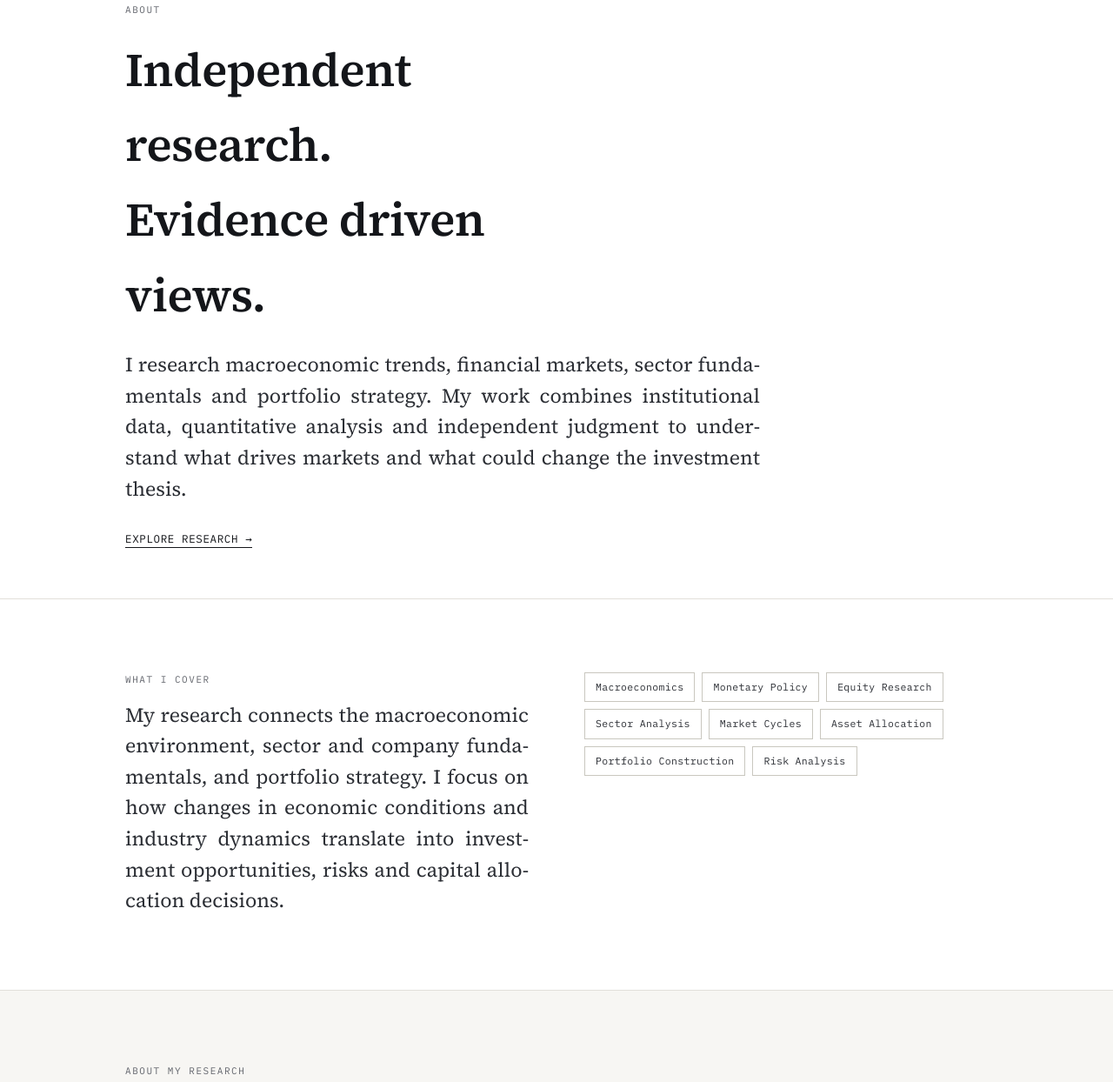
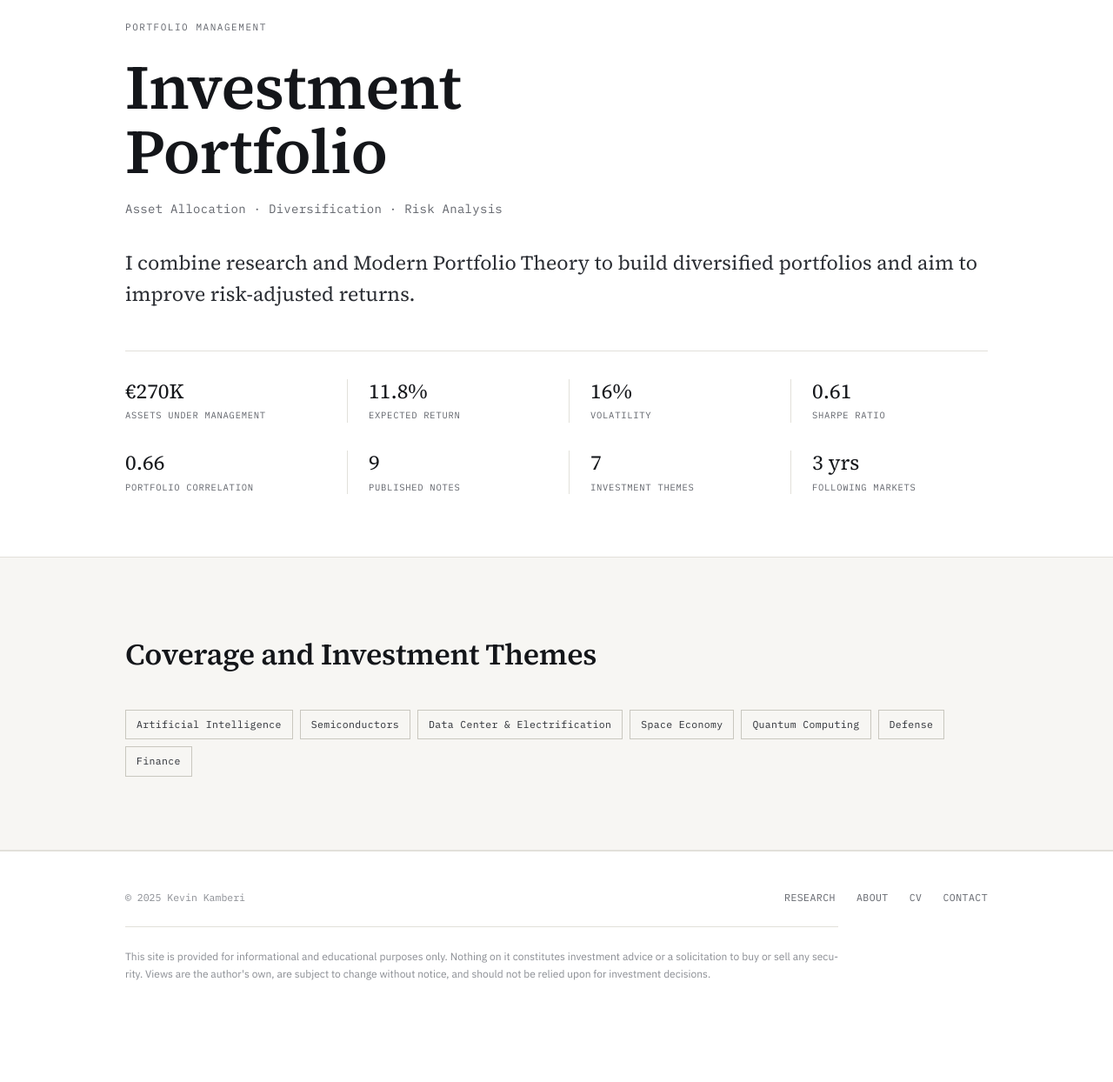
Before and after one commit to kevinkamberi99-coder/Personal-Website, a plain HTML site: page portfolio.html in a window 1280 px wide. Shown: the part 162-1406 px from the top of the page at 87% size. After the commit the page ends 1337 px from the top, so only its background shows below. Drawn offline with Linux system fonts and the light colour scheme.

Commit message:
Update portfolio.html
Portfolio Tab

```diff
--- a/portfolio.html
+++ b/portfolio.html
@@ -29,79 +29,47 @@
 
 <main id="main">
 
-  <!-- 1. Hero -->
-  <section class="page-head">
+  <section class="hero">
     <div class="wrap">
-      <p class="eyebrow">About</p>
-      <h1>Independent research. Evidence driven views.</h1>
-      <p class="lede">I research macroeconomic trends, financial markets, sector fundamentals and portfolio strategy. My work combines institutional data, quantitative analysis and independent judgment to understand what drives markets and what could change the investment thesis.</p>
-      <p style="margin-top:26px;"><a class="text-link" href="research.html">Explore research →</a></p>
-    </div>
-  </section>
+     <p class="eyebrow hero-eyebrow">Portfolio Management</p>
 
-  <!-- 2. What I Cover -->
-  <section class="bordered">
-    <div class="wrap two-col">
-      <div>
-        <p class="eyebrow" style="margin-bottom:14px;">What I cover</p>
-        <p class="lede">My research connects the macroeconomic environment, sector and company fundamentals, and portfolio strategy. I focus on how changes in economic conditions and industry dynamics translate into investment opportunities, risks and capital allocation decisions.</p>
-      </div>
-      <div>
-        <div class="taglist">
-          <span>Macroeconomics</span>
-          <span>Monetary Policy</span>
-          <span>Equity Research</span>
-          <span>Sector Analysis</span>
-          <span>Market Cycles</span>
-          <span>Asset Allocation</span>
-          <span>Portfolio Construction</span>
-          <span>Risk Analysis</span>
-        </div>
+<h1>Investment Portfolio</h1>
+
+<p class="role">
+  Asset Allocation · Diversification · Risk Analysis
+</p>
+
+<p class="lede hero-lede">
+  I combine research and Modern Portfolio Theory to build diversified portfolios and aim to improve risk-adjusted returns.
+</p>
+
+      <div class="metric-strip">
+        <div class="metric-item"><div class="n">€270K</div><div class="l">Assets Under Management</div></div>
+        <div class="metric-item"><div class="n">11.8%</div><div class="l">Expected Return</div></div>
+        <div class="metric-item"><div class="n">16%</div><div class="l">Volatility</div></div>
+        <div class="metric-item"><div class="n">0.61</div><div class="l">Sharpe Ratio</div></div>
+        <div class="metric-item"><div class="n">0.66</div><div class="l">Portfolio Correlation</div></div>
+        <div class="metric-item"><div class="n">9</div><div class="l">Published Notes</div></div>
+        <div class="metric-item"><div class="n">7</div><div class="l">Investment Themes</div></div>
+        <div class="metric-item"><div class="n">3 yrs</div><div class="l">Following Markets</div></div>
       </div>
     </div>
   </section>
 
-  <!-- 3. About My Research -->
   <section class="alt bordered">
     <div class="wrap">
-      <p class="eyebrow" style="margin-bottom:20px;">About my research</p>
-      <div class="two-col">
-        <div>
-          <p class="lede">My interest in investment research grew from a broader curiosity about how economies, industries and financial markets interact. I develop independent research to test investment ideas, challenge assumptions and form evidence-based views.</p>
-        </div>
-        <div>
-          <p>My work draws primarily on institutional and public data, combining quantitative analysis with economic and fundamental reasoning. The objective is not simply to reach a conclusion, but to understand what drives it, what could invalidate it and how the evidence evolves over time.</p>
-        </div>
+      <div class="section-head reveal">
+        <h2>Coverage and Investment Themes</h2>
       </div>
-    </div>
-  </section>
-
-  <!-- 4. Background -->
-  <section class="bordered">
-    <div class="wrap">
-      <div class="monogram">KK</div>
-      <p class="eyebrow" style="margin:22px 0 14px;">Background</p>
-      <p class="lede" style="max-width:68ch;">I hold a Bachelor's degree in Industrial Engineering &amp; Management and have built my career in the technology and semiconductor industries, with experience spanning forecasting, strategic analysis and complex cross-functional decision-making. Alongside my professional career, I have developed a strong focus on financial markets, completed CFA Level I and independently manage investment portfolios across multiple asset classes.</p>
-      <p style="font-family:var(--mono); font-size:12px; letter-spacing:0.03em; color:var(--muted); margin-top:20px;">BSc Industrial Engineering &amp; Management &nbsp;·&nbsp; CFA Level I &nbsp;·&nbsp; Semiconductor Industry Experience &nbsp;·&nbsp; Independent Investment Research</p>
-      <p style="margin-top:24px;"><a class="text-link" href="cv.html">Full CV →</a></p>
-    </div>
-  </section>
-
-  <!-- 5. Published Research -->
-  <section class="alt bordered">
-    <div class="wrap">
-      <p class="eyebrow" style="margin-bottom:14px;">Published research</p>
-      <p style="max-width:60ch;">Selected independent research has also been published by Revista Monitor, Business Magazine Albania and Ekofin Media — some of Albania's leading business and economic publications.</p>
-      <p style="margin-top:20px;"><a class="text-link" href="research.html">Explore research →</a></p>
-    </div>
-  </section>
-
-  <!-- 6. Get in Touch -->
-  <section>
-    <div class="wrap">
-      <p class="eyebrow" style="margin-bottom:16px;">Get in touch</p>
-      <p style="max-width:60ch;">I'm always happy to connect with readers, discuss markets, exchange perspectives or challenge an investment thesis. If you're looking to better understand or structure your investment portfolio, I'm also happy to have a conversation and share my perspective.</p>
-      <p style="margin-top:18px;"><a class="text-link" href="contact.html">Contact →</a></p>
+      <div class="taglist reveal">
+        <span>Artificial Intelligence</span>
+        <span>Semiconductors</span>
+        <span>Data Center & Electrification</span>
+        <span>Space Economy</span>
+        <span>Quantum Computing</span>
+        <span>Defense</span>
+        <span>Finance</span>
+      </div>
     </div>
   </section>
 
```
